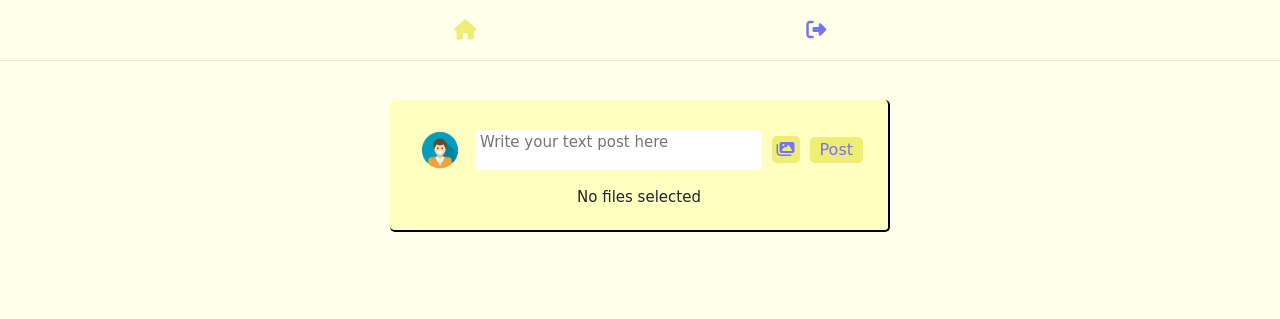
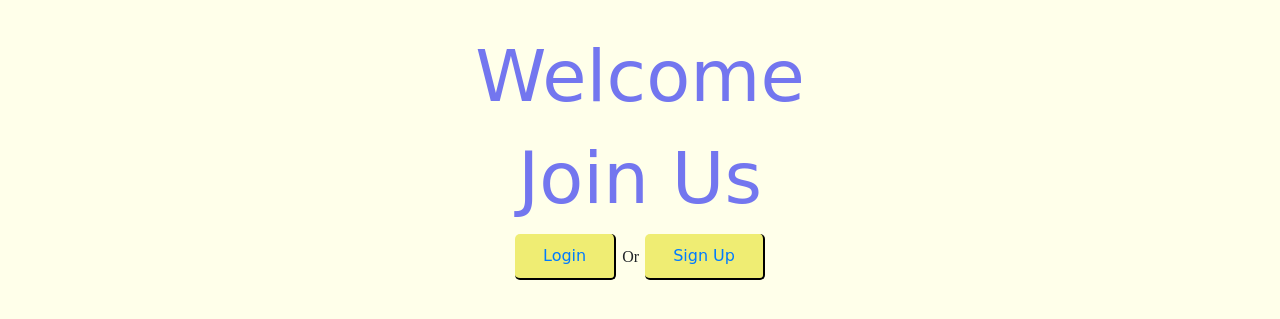
Before and after one commit to M0u534n4/NZBlog-real, a Flask app: page / in a window 1280 px wide. Shown: the top 319 px of the page. Run offline with Flask 3, Linux system fonts and the light colour scheme; the visitor is signed in with stand-in values (Sample User, id 1); data that the repository does not hold is empty; some libraries are stand-ins or nearby versions.

Commit message:
mshia......

```diff
--- a/routes.py
+++ b/routes.py
@@ -43,7 +43,7 @@ def logout():
     logout_user()
     return redirect(url_for('home'))
 
-@app.route('/', methods=['GET', 'POST'])
+@app.route('/home', methods=['GET', 'POST'])
 @login_required
 def home():
     form = PostForm()
@@ -75,3 +75,7 @@ def user_profile(username):
     page = request.args.get('page', 1, type=int)
     posts = Post.query.filter_by(author=user).order_by(Post.timestamp.desc()).paginate(page=page, per_page=5)
     return render_template('user_profile.html', user=user, posts=posts)
+
+@app.route('/')
+def index():
+    return render_template('index.html')
--- a/static/css/global.css
+++ b/static/css/global.css
@@ -760,4 +760,21 @@ header .container nav a:active:after {
 
 .prf-s-1 {
   padding-top: 50px;
+}
+
+.main-pg-s {
+  display: flex;
+  justify-content: center;
+  align-items: center;
+}
+.main-pg-s .container {
+  width: 100%;
+  display: flex;
+  flex-direction: column;
+  justify-content: space-between;
+  align-items: center;
+  gap: 30px;
+}
+.main-pg-s .container h1 {
+  font-size: 72px;
 }/*# sourceMappingURL=global.css.map */
--- /dev/null
+++ b/static/sass/css/welcome.css
@@ -0,0 +1 @@
+/*# sourceMappingURL=welcome.css.map */
--- a/static/sass/global.scss
+++ b/static/sass/global.scss
@@ -12,3 +12,4 @@ body {
 @import "styles/home page/home-s-1";
 @import "styles/home page/home-s-2";
 @import "styles/user profile page/user-prf-s-1";
+@import "styles/welcome.scss";
--- /dev/null
+++ b/templates/index.html
@@ -0,0 +1,17 @@
+{% extends "base.html" %} {% set hide_header = true %} {% block title
+%}Welcome{% endblock %} {% block content %}
+<section class="main-pg-s">
+  <div class="container">
+    <h1>Welcome</h1>
+
+    <div class="join_us-div">
+      <h1>Join Us</h1>
+      <div class="btn-d">
+        <button><a href="{{ url_for('login') }}">Login</a></button>
+        <h2>Or</h2>
+        <button><a href="{{ url_for('register') }}">Sign Up</a></button>
+      </div>
+    </div>
+  </div>
+</section>
+{% endblock %}
```
Also changed, not shown: instance/site.db, static/uploads/760c05aedea34f9bb61f1c818f5f5584.jpg (added), 2 other files.
